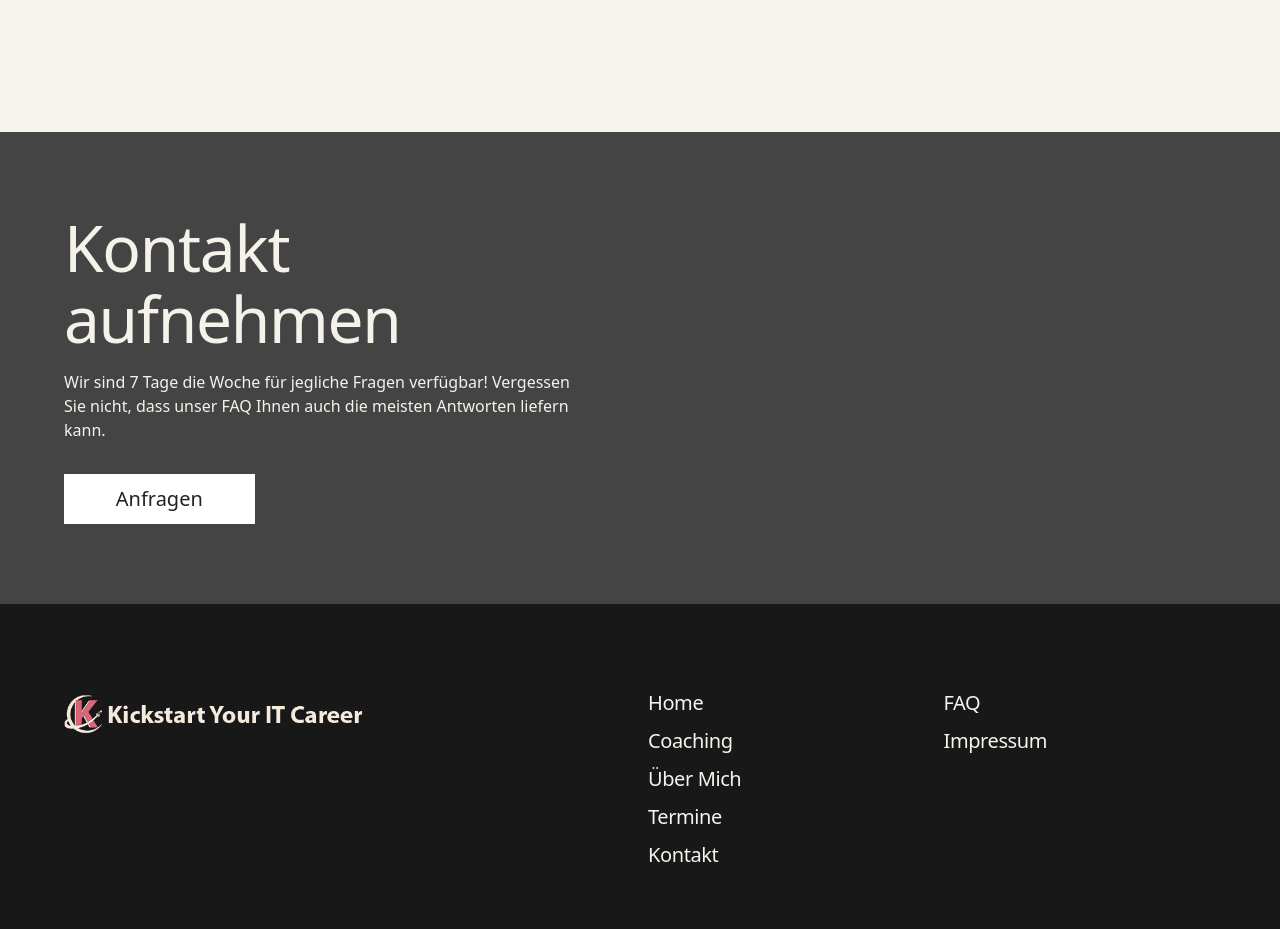
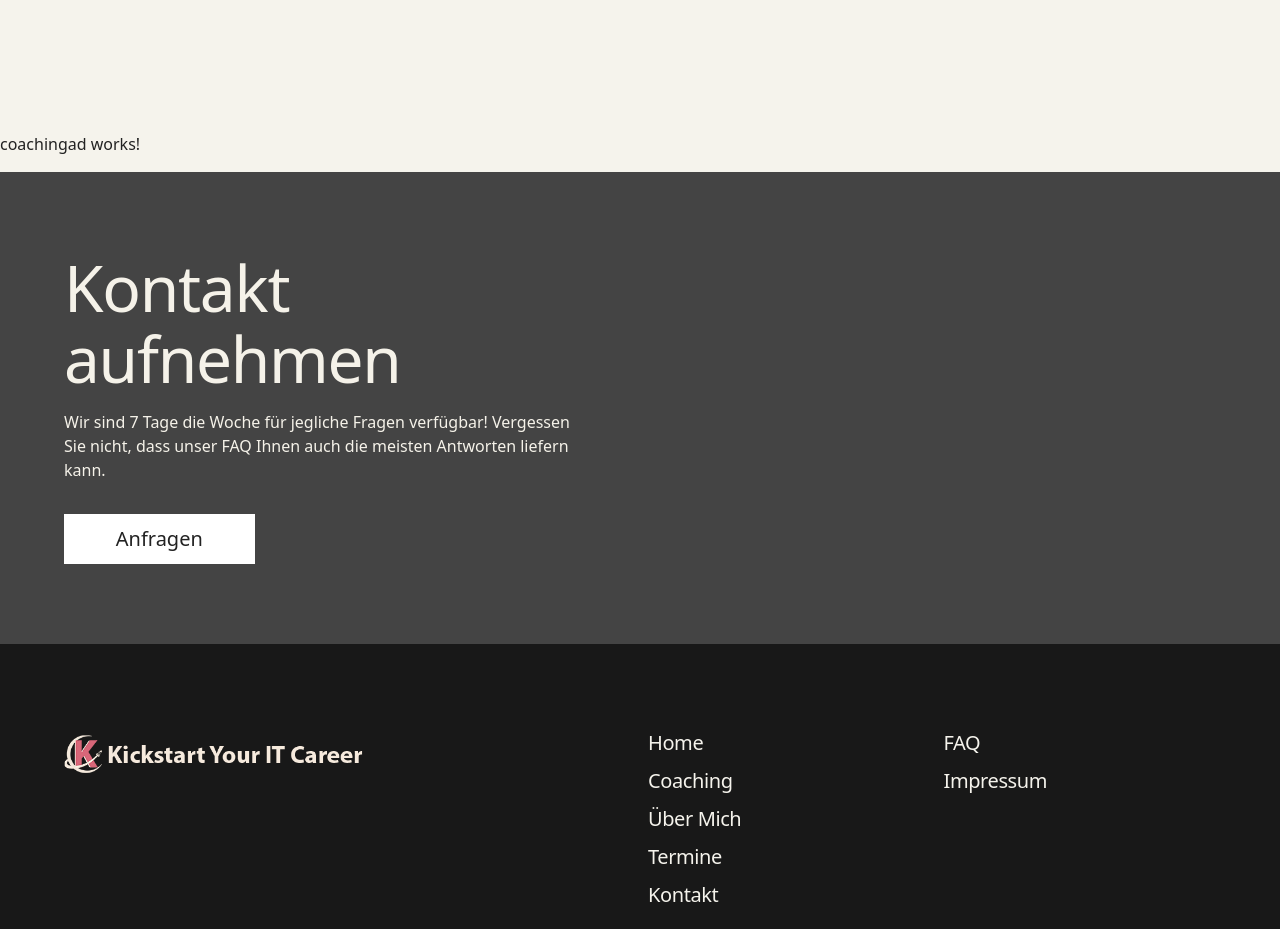
Before and after one commit to ilumary/kyitc-webpage, an Angular app: page / in a window 1280 px wide. Shown: the part 2083-3012 px from the top of the page. Built offline with nearby package versions, Linux system fonts and the light colour scheme.

Commit message:
Intial Component

```diff
--- a/src/app/app.module.ts
+++ b/src/app/app.module.ts
@@ -16,6 +16,7 @@ import { ImpressumComponent } from './pages/impressum/impressum.component';
 import { FaqComponent } from './pages/faq/faq.component';
 import { PreFooterComponent } from './shared/pre-footer/pre-footer.component';
 import { TestamonialsComponent } from './pagecomponents/testamonials/testamonials.component';
+import { CoachingadComponent } from './pagecomponents/coachingad/coachingad.component';
 
 @NgModule({
   declarations: [
@@ -32,7 +33,8 @@ import { TestamonialsComponent } from './pagecomponents/testamonials/testamonial
     ImpressumComponent,
     FaqComponent,
     PreFooterComponent,
-    TestamonialsComponent
+    TestamonialsComponent,
+    CoachingadComponent
   ],
   imports: [
     BrowserModule,
--- /dev/null
+++ b/src/app/pagecomponents/coachingad/coachingad.component.html
@@ -0,0 +1 @@
+<p>coachingad works!</p>
--- a/src/app/pages/home/home.component.html
+++ b/src/app/pages/home/home.component.html
@@ -1,3 +1,4 @@
 <app-starterpage></app-starterpage>
 <app-vision></app-vision>
 <app-testamonials></app-testamonials>
+<app-coachingad></app-coachingad>
```
Also changed, not shown: src/app/pagecomponents/coachingad/coachingad.component.ts (added, +10 -0 lines), src/app/pagecomponents/coachingad/coachingad.component.css (added), 1 other file (tests, documents, lock files or other folders).
